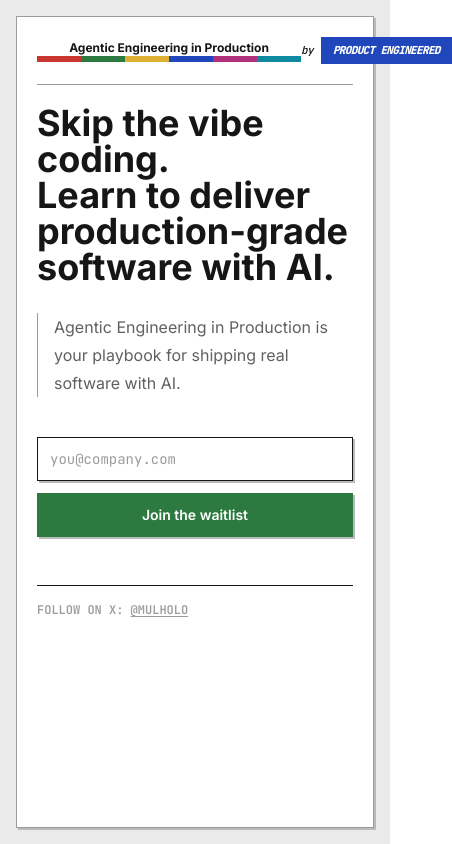
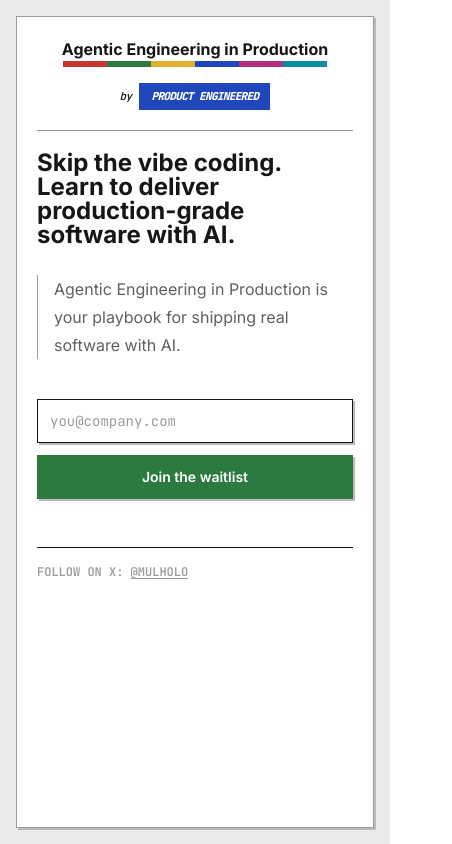
Before and after one commit to product-engineered/course, a Next.js app: page / in a window 390 px wide. Shown: the whole page, 452 px wide, since content can reach past the window. Built offline with nearby package versions, Linux system fonts and the light colour scheme.

Commit message:
refine styles

```diff
--- a/app/page.tsx
+++ b/app/page.tsx
@@ -15,10 +15,10 @@ export default function Home() {
     <main className="landing-grid min-h-screen px-4 py-4 text-black sm:py-6">
       <div className="mx-auto flex min-h-[calc(100vh-2rem)] w-full max-w-5xl flex-col border border-neutral-400 bg-neutral-0 shadow-[2px_2px_0_0_var(--color-neutral-300)] sm:min-h-[calc(100vh-3rem)]">
         <header className="px-5 py-5 sm:px-6">
-          <div className="flex items-center justify-between">
+          <div className="flex items-center justify-between gap-4 flex-col sm:flex-row">
             <div className="flex flex-col gap-0 items-center">
               <h1
-                className="font-bold text-xs tracking-normal text-black sm:text-base"
+                className="font-bold tracking-normal text-black sm:text-base"
               >
                 Agentic Engineering in Production
               </h1>
@@ -40,7 +40,7 @@ export default function Home() {
               </span>
               <a
                 href="https://productengineered.com"
-                className="bg-blue px-3 py-2 font-mono text-[11px] font-extrabold italic leading-none text-neutral-0 uppercase transition-colors hover:bg-neutral-800 focus-visible:outline focus-visible:outline-2 focus-visible:outline-offset-4 focus-visible:outline-red sm:text-xs"
+                className="bg-blue px-3 py-2 font-mono text-[11px] font-extrabold italic leading-none text-neutral-0 uppercase transition-colors hover:bg-neutral-800 sm:text-xs"
                 style={logoMarkStyle}
               >
                 Product Engineered
@@ -53,7 +53,7 @@ export default function Home() {
         <section className="flex px-5">
           <div className="flex w-full max-w-5xl flex-col items-start text-left">
             <h1
-              className="max-w-5xl text-4xl font-bold tracking-normal text-black sm:text-6xl lg:text-7xl"
+              className="max-w-5xl text-2xl font-bold tracking-normal text-black sm:text-5xl lg:text-6xl"
               style={heroTitleStyle}
             >
                 <span className="block">Skip the vibe coding.</span>
--- a/app/waitlist-button.tsx
+++ b/app/waitlist-button.tsx
@@ -9,7 +9,7 @@ export function WaitlistButton() {
     <button
       type="submit"
       disabled={pending}
-      className="inline-flex min-h-11 w-full min-w-[162px] cursor-pointer items-center justify-center bg-green px-5 text-sm font-semibold leading-none text-neutral-0 shadow-[2px_2px_0_0_var(--color-neutral-300)] transition-colors hover:bg-neutral-900 focus-visible:outline focus-visible:outline-2 focus-visible:outline-offset-4 focus-visible:outline-green disabled:cursor-not-allowed disabled:opacity-70 sm:w-auto"
+      className="inline-flex min-h-11 w-full min-w-[162px] cursor-pointer items-center justify-center bg-green px-5 text-sm font-semibold leading-none text-neutral-0 shadow-[2px_2px_0_0_var(--color-neutral-300)] transition-colors hover:bg-neutral-900 disabled:cursor-not-allowed disabled:opacity-70 sm:w-auto"
     >
       {pending ? "Joining..." : "Join the waitlist"}
     </button>
--- a/app/waitlist-form.tsx
+++ b/app/waitlist-form.tsx
@@ -41,7 +41,7 @@ export function WaitlistForm() {
           required
           placeholder="you@company.com"
           aria-describedby={state.message ? "waitlist-status" : undefined}
-          className="min-h-11 w-full border border-black bg-neutral-0 px-3 text-sm text-black shadow-[2px_2px_0_0_var(--color-neutral-300)] outline-none transition placeholder:text-neutral-400 focus:bg-neutral-50 disabled:cursor-not-allowed disabled:opacity-65 sm:max-w-sm font-mono"
+          className="min-h-11 w-full border border-black bg-neutral-0 px-3 text-sm text-black shadow-[2px_2px_0_0_var(--color-neutral-300)] transition placeholder:text-neutral-400 disabled:cursor-not-allowed disabled:opacity-65 sm:max-w-sm font-mono"
           disabled={pending}
         />
         <WaitlistButton />
```
